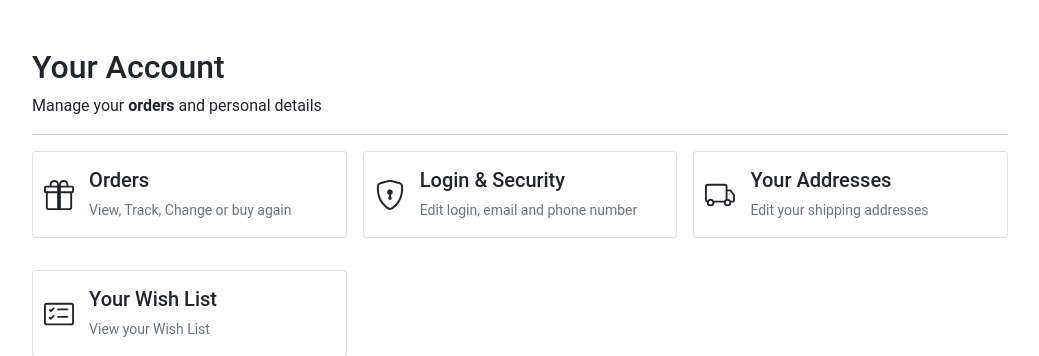
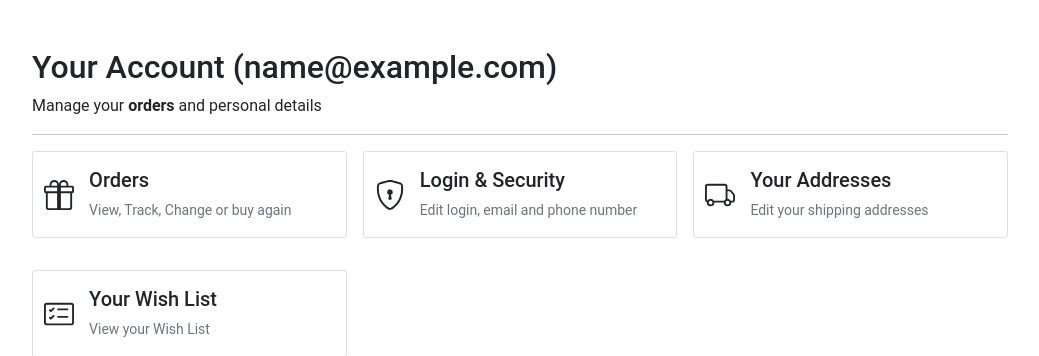
Before and after one commit to alexakarpov/htmshop, a Django app: page /account/dashboard/ in a window 1280 px wide. Shown: the part 93-449 px from the top of the page, without its empty margins (120-1159 px from the left). Run offline with Django 3.2, Linux system fonts and the light colour scheme; the visitor is signed in with stand-in values (Sample User, id 1); data comes from the database, SQL or seed files in the repository; data that the repository does not hold is empty; parts of the project's set-up code (start-up, migrations or seed data) failed here and were passed over.

Commit message:
reformat and and add whoami

```diff
--- a/templates/account/dashboard/dashboard.html
+++ b/templates/account/dashboard/dashboard.html
@@ -4,7 +4,7 @@
 {% block sub_content %}
 
 <div class="col-12">
-  <h1 class="h2">Your Account</h1>
+  <h1 class="h2">Your Account ({{user.email}})</h1>
 </div>
 <div class="col-12 d-flex justify-content-between">
   <div>Manage your <b>orders</b> and personal details</div>
@@ -14,7 +14,8 @@
 
 <div class="row row-cols-1 row-cols-sm-2 row-cols-md-3 g-3">
   <div class="col">
-    <a href="{% url 'account:user_orders' %}" class="text-reset text-decoration-none" role="button" style="max-width: 540px;">
+    <a href="{% url 'account:user_orders' %}" class="text-reset text-decoration-none" role="button"
+      style="max-width: 540px;">
       <div class="card mb-3">
         <div class="row g-0">
           <div class="col-2 position-relative">
```
